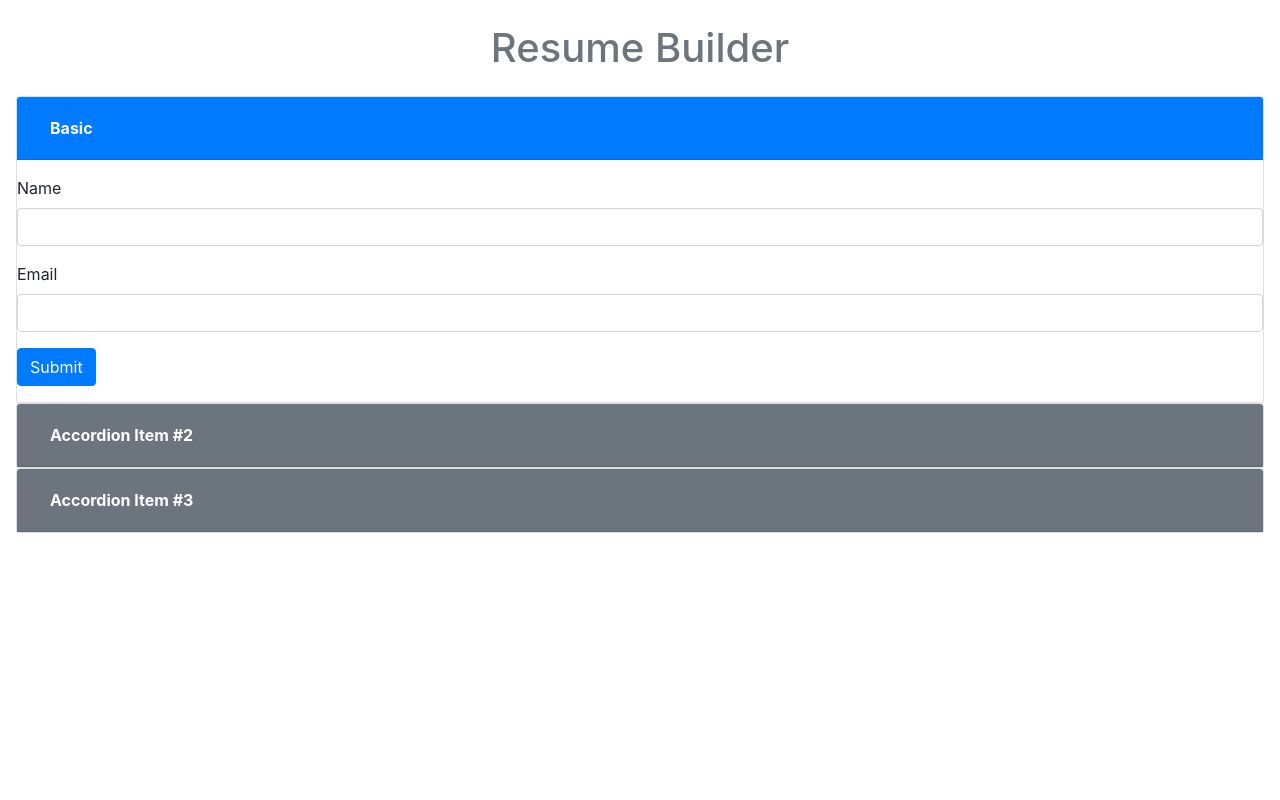
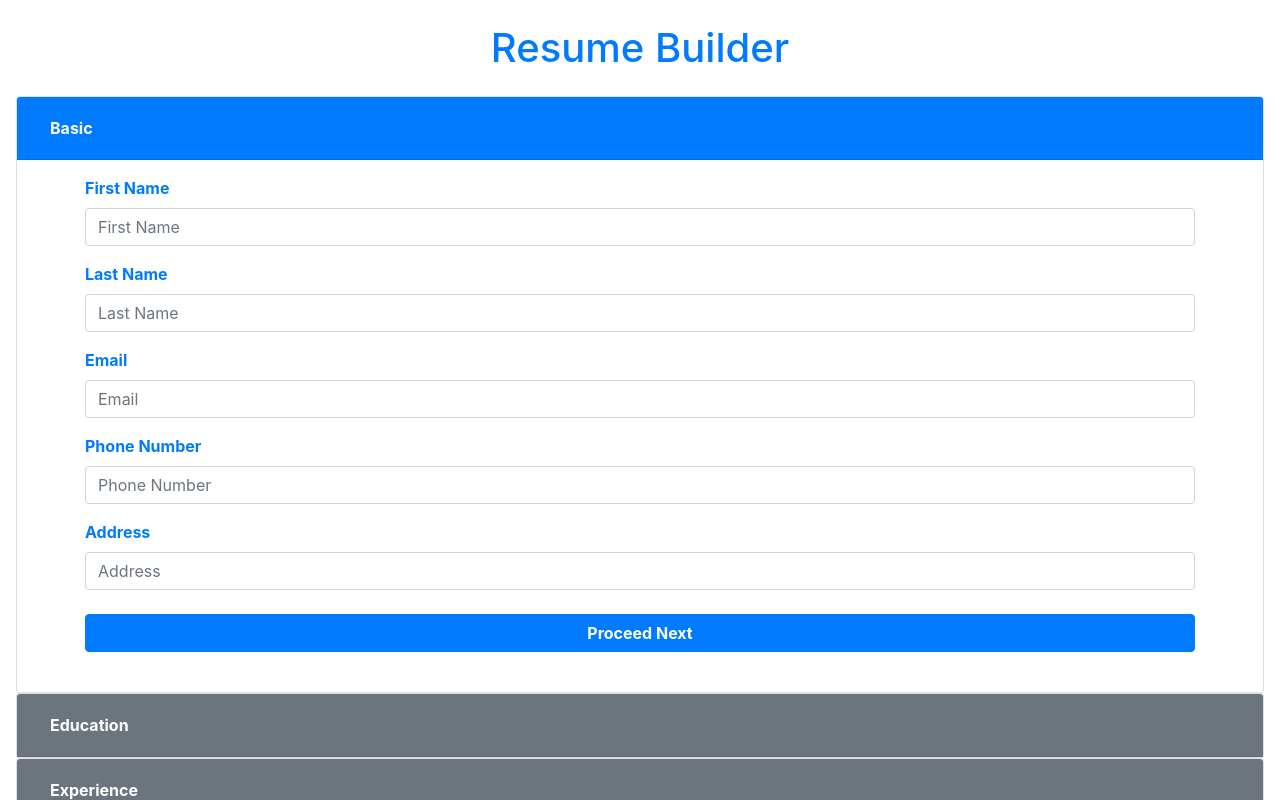
Before and after one commit to Anjani-prog/resume-builder, a React (Create React App) app: page / in a window 1280 px wide. Shown: the top 800 px of the page. Built offline with nearby package versions, Linux system fonts and the light colour scheme.

Commit message:
updated form

```diff
--- a/src/App.js
+++ b/src/App.js
@@ -20,7 +20,7 @@ function App() {
   return (
     <Provider store={store}>
       <BrowserRouter>
-        <h1 className="d-flex justify-content-center align-items-center text-secondary my-4">
+        <h1 className="d-flex justify-content-center align-items-center text-primary my-4">
           Resume Builder
         </h1>
         <Routes>
--- a/src/Components/input.js
+++ b/src/Components/input.js
@@ -1,15 +1,18 @@
-import React from "react";
+import React, { Fragment } from "react";
 
-export const Input = ({ name, value, onChange }) => {
+export const myInput = (props) => {
+  const { input, type, meta } = props;
   return (
-    <input
-      type="text"
-      className="form-control"
-      id={name}
-      name={name}
-      //   value={value}
-      //   onChange={onChange}
-      required
-    />
+    <Fragment>
+      <input
+        className="form-control"
+        {...props.input}
+        type={props.type}
+        placeholder={props.placeholder}
+      />
+      {meta.error && meta.touched && (
+        <div className="alert alert-danger">{meta.error}</div>
+      )}
+    </Fragment>
   );
 };
--- a/src/Pages/EditResumePage/BasicForm.js
+++ b/src/Pages/EditResumePage/BasicForm.js
@@ -1,56 +1,115 @@
-import React from "react";
+import React, { Component } from "react";
 import { Field, reduxForm } from "redux-form";
+import { myInput } from "../../Components/input";
+import {
+  requiredInput,
+  validateEmail,
+  validatePhoneNumber,
+} from "../../Validation/index";
+import "react-redux";
+import "redux";
 
-const renderField = ({
-  input,
-  label,
-  type,
-  meta: { touched, error },
-  handleFieldChange,
-}) => (
-  <div className="form-group">
-    <label>{label}</label>
-    <div>
-      <input
-        {...input}
-        type={type}
-        className="form-control"
-        value={input.value || ""} // Set the value of the input field
-        onChange={(e) => handleFieldChange(input.name, e.target.value)}
-      />
-      {touched && error && <span className="text-danger">{error}</span>}
-    </div>
-  </div>
-);
+class BasicForm extends Component {
+  render() {
+    const { handleSubmit } = this.props;
+    return (
+      <div className="container">
+        <div className="row justify-content-center">
+          <div className="col-md-12">
+            <form onSubmit={handleSubmit}>
+              <div className="form-group">
+                <label
+                  className="text-primary font-weight-bold"
+                  htmlFor="firstName"
+                >
+                  First Name
+                </label>
+                <Field
+                  name="firstName"
+                  component={myInput}
+                  type="text"
+                  placeholder="First Name"
+                  validate={[requiredInput]}
+                />
+              </div>
+              <div className="form-group">
+                <label
+                  className="text-primary font-weight-bold"
+                  htmlFor="lastName"
+                >
+                  Last Name
+                </label>
+                <Field
+                  name="lastName"
+                  component={myInput}
+                  type="text"
+                  placeholder="Last Name"
+                  validate={[requiredInput]}
+                />
+              </div>
+              <div className="form-group">
+                <label
+                  className="text-primary font-weight-bold"
+                  htmlFor="email"
+                >
+                  Email
+                </label>
+                <Field
+                  name="email"
+                  component={myInput}
+                  type="email"
+                  placeholder="Email"
+                  validate={[validateEmail]}
+                />
+              </div>
+              <div className="form-group">
+                <label
+                  className="text-primary font-weight-bold"
+                  htmlFor="phoneNumber"
+                >
+                  Phone Number
+                </label>
+                <Field
+                  name="phoneNumber"
+                  component={myInput}
+                  type="text"
+                  placeholder="Phone Number"
+                  validate={[validatePhoneNumber]}
+                />
+              </div>
+              <div className="form-group">
+                <label
+                  className="text-primary font-weight-bold"
+                  htmlFor="phoneNumber"
+                >
+                  Address
+                </label>
+                <Field
+                  name="address"
+                  component={myInput}
+                  type="text"
+                  placeholder="Address"
+                  validate={[requiredInput]}
+                />
+              </div>
 
-let Form = ({ handleSubmit, handleFieldChange, values }) => (
-  <form onSubmit={handleSubmit}>
-    <div className="mb-3">
-      <Field
-        name="name"
-        component={renderField}
-        type="text"
-        label="Name"
-        handleFieldChange={handleFieldChange}
-      />
-    </div>
-    <div className="mb-3">
-      <Field
-        name="email"
-        component={renderField}
-        type="email"
-        label="Email"
-        handleFieldChange={handleFieldChange}
-      />
-    </div>
-    <button type="submit" className="btn btn-primary">
-      Submit
-    </button>
-  </form>
-);
+              <button
+                type="submit"
+                label="submit"
+                className="btn btn-primary btn-block my-4 font-weight-bold"
+              >
+                Proceed Next
+              </button>
+            </form>
+          </div>
+        </div>
+      </div>
+    );
+  }
+}
 
-Form = reduxForm({
-  form: "myForm",
-})(Form);
+BasicForm = reduxForm({
+  form: "login",
+})(BasicForm);
 
-export default Form;
+export default BasicForm;
--- a/src/Pages/EditResumePage/index.js
+++ b/src/Pages/EditResumePage/index.js
@@ -1,139 +1,110 @@
-import React, { useState } from "react";
-import UserForm from "./BasicForm";
+import React, { useState, useRef } from "react";
 import { useSelector, useDispatch } from "react-redux";
 import Form from "./BasicForm";
-import { updateField, resetForm } from "../../Redux/reducers/basicSlice";
+import { updatePersonalInfo, updateMenu } from "../../Redux/reducer";
 
-export default function EditResume() {
-  const [openItem, setOpenItem] = useState(0);
+const withAccordion = (WrappedComponent) => {
+  return function AccordionWrapper(props) {
+    const menu = useSelector((state) => state.resume.menu);
+    const dispatch = useDispatch();
 
-  const handleItemClick = (itemIndex) => {
-    if (openItem === itemIndex) {
-      // Clicked on already open item, close it
-      setOpenItem(null);
-    } else {
-      // Clicked on a different item, open it
-      setOpenItem(itemIndex);
-    }
+    const isItemOpen = (itemId) => {
+      return menu === itemId;
     };
 
-  const isItemOpen = (itemIndex) => {
-    return openItem === itemIndex;
-  };
-
-  const form = useSelector((state) => state.form);
-  const dispatch = useDispatch();
-
-  const handleSubmit = (values) => {
-    // Handle form submission here, e.g., dispatch an action or make an API call
-    console.log(values);
-    dispatch(resetForm());
-  };
-
-  const handleFieldChange = (field, value) => {
-    console.log(field, value);
-    dispatch(updateField({ field, value }));
+    const handleItemClick = (itemId) => {
+      dispatch(updateMenu(itemId));
     };
 
     return (
-    <div className="mx-3" id="accordion">
+      <WrappedComponent
+        {...props}
+        isItemOpen={isItemOpen}
+        handleItemClick={handleItemClick}
+      />
+    );
+  };
+};
+
+const Accordion = ({ item, isItemOpen, handleItemClick }) => {
+  return (
     <div className="card">
       <div
         className={`card-header ${
-            isItemOpen(0) ? "bg-primary" : "bg-secondary"
+          isItemOpen(item?.id) ? "bg-primary" : "bg-secondary"
         }`}
-          id="headingOne"
-          onClick={() => handleItemClick(0)}
+        id={`heading${item?.id}`}
+        onClick={() => handleItemClick(item?.id)}
       >
         <h5 className="mb-0">
           <button
             className="btn btn-link text-white font-weight-bold"
             data-toggle="collapse"
-              data-target="#collapseOne"
-              aria-expanded={isItemOpen(0) ? "true" : "false"}
-              aria-controls="collapseOne"
+            data-target={`#collapse${item?.id}`}
+            aria-expanded={isItemOpen(item?.id) ? "true" : "false"}
+            aria-controls={`collapse${item?.id}`}
           >
-              Basic
+            {item?.name}
           </button>
         </h5>
       </div>
 
       <div
-          id="collapseOne"
-          className={`collapse ${isItemOpen(0) ? "show" : ""}`}
-          aria-labelledby="headingOne"
+        id={`collapse${item?.id}`}
+        className={`collapse ${isItemOpen(item?.id) ? "show" : ""}`}
+        aria-labelledby={`heading${item?.id}`}
         data-parent="#accordion"
       >
-          <div className="my-3">
-            <Form
-              onSubmit={handleSubmit}
-              handleFieldChange={handleFieldChange}
-            />
-          </div>
-        </div>
-      </div>
-
-      <div className="card">
-        <div
-          className={`card-header ${
-            isItemOpen(1) ? "bg-primary" : "bg-secondary"
-          }`}
-          id="headingTwo"
-          onClick={() => handleItemClick(1)}
-        >
-          <h5 className="mb-0">
-            <button
-              className="btn btn-link text-white font-weight-bold"
-              data-toggle="collapse"
-              data-target="#collapseTwo"
-              aria-expanded={isItemOpen(1) ? "true" : "false"}
-              aria-controls="collapseTwo"
-            >
-              Accordion Item #2
-            </button>
-          </h5>
-        </div>
-
-        <div
-          id="collapseTwo"
-          className={`collapse ${isItemOpen(1) ? "show" : ""}`}
-          aria-labelledby="headingTwo"
-          data-parent="#accordion"
-        >
-          <div className="card-body">Content for Accordion Item #2</div>
-        </div>
-      </div>
-
-      <div className="card">
-        <div
-          className={`card-header ${
-            isItemOpen(2) ? "bg-primary" : "bg-secondary"
-          }`}
-          id="headingThree"
-          onClick={() => handleItemClick(2)}
-        >
-          <h5 className="mb-0">
-            <button
-              className="btn btn-link text-white font-weight-bold"
-              data-toggle="collapse"
-              data-target="#collapseThree"
-              aria-expanded={isItemOpen(2) ? "true" : "false"}
-              aria-controls="collapseThree"
-            >
-              Accordion Item #3
-            </button>
-          </h5>
-        </div>
-
-        <div
-          id="collapseThree"
-          className={`collapse ${isItemOpen(2) ? "show" : ""}`}
-          aria-labelledby="headingThree"
-          data-parent="#accordion"
-        >
-          <div className="card-body">Content for Accordion Item #3</div>
-        </div>
+        <div className="my-3">{item?.component}</div>
       </div>
     </div>
   );
+};
+
+const EnhancedAccordion = withAccordion(Accordion);
+
+export default function EditResume() {
+  const dispatch = useDispatch();
+
+  const SubmitBasic = (inputs) => {
+    console.log("Submit Basic Info");
+    dispatch(updatePersonalInfo(inputs));
+    dispatch(updateMenu(1));
+  };
+
+  const SubmitEducation = (inputs) => {
+    console.log("Submit Education Info");
+    dispatch(updatePersonalInfo(inputs));
+    dispatch(updateMenu(2));
+  };
+
+  const MENUS = [
+    { name: "Basic", component: <Form onSubmit={SubmitBasic} />, id: 0 },
+    {
+      name: "Education",
+      component: <Form onSubmit={SubmitEducation} />,
+      id: 1,
+    },
+    { name: "Experience", component: <Form onSubmit={SubmitBasic} />, id: 2 },
+    { name: "Skills", component: <Form onSubmit={SubmitBasic} />, id: 3 },
+  ];
+
+  const buildResume = () => {
+    console.log("dhsag");
+  };
+  return (
+    <div className="mx-3" id="accordion">
+      {MENUS.map((item, index) => (
+        <EnhancedAccordion key={index} item={item} />
+      ))}
+      <button
+        type="submit"
+        label="submit"
+        className="btn btn-primary btn-block my-4 font-weight-bold"
+        onClick={() => buildResume()}
+      >
+        Submit Details
+      </button>
+    </div>
+  );
 }
--- /dev/null
+++ b/src/Redux/reducer.js
@@ -0,0 +1,79 @@
+import { createSlice } from "@reduxjs/toolkit";
+
+// Initial state
+const initialState = {
+  menu: 0,
+  personalInfo: {
+    firstName: "",
+    lastName: "",
+    email: "",
+    phoneNumber: "",
+    address: "",
+  },
+  education: [],
+  experience: [],
+  skills: [],
+};
+
+// Reducer slice
+const resumeSlice = createSlice({
+  name: "resume",
+  initialState,
+  reducers: {
+    updateMenu: (state, action) => {
+      state.menu = action.payload;
+    },
+    updatePersonalInfo: (state, action) => {
+      state.personalInfo = action.payload;
+    },
+    // addEducation: (state, action) => {
+    //   state.education.push(action.payload);
+    // },
+    // updateEducation: (state, action) => {
+    //   const { index, education } = action.payload;
+    //   state.education[index] = education;
+    // },
+    // deleteEducation: (state, action) => {
+    //   const index = action.payload;
+    //   state.education.splice(index, 1);
+    // },
+    // addExperience: (state, action) => {
+    //   state.experience.push(action.payload);
+    // },
+    // updateExperience: (state, action) => {
+    //   const { index, experience } = action.payload;
+    //   state.experience[index] = experience;
+    // },
+    // deleteExperience: (state, action) => {
+    //   const index = action.payload;
+    //   state.experience.splice(index, 1);
+    // },
+
+    // addSkill: (state, action) => {
+    //   state.experience.push(action.payload);
+    // },
+    // updateSkill: (state, action) => {
+    //   const { index, experience } = action.payload;
+    //   state.experience[index] = experience;
+    // },
+    // deleteSkill: (state, action) => {
+    //   const index = action.payload;
+    //   state.experience.splice(index, 1);
+    // },
+  },
+});
+
+// Actions
+export const {
+  updatePersonalInfo,
+  updateMenu,
+  //   addEducation,
+  //   updateEducation,
+  //   deleteEducation,
+  //   addExperience,
+  //   updateExperience,
+  //   deleteExperience,
+} = resumeSlice.actions;
+
+// Reducer
+export default resumeSlice.reducer;
--- a/src/Redux/reducers/basicSlice.js
+++ /dev/null
@@ -1,24 +0,0 @@
-import { createSlice } from "@reduxjs/toolkit";
-
-const initialState = {
-  name: "",
-  email: "",
-};
-
-const formSlice = createSlice({
-  name: "form",
-  initialState,
-  reducers: {
-    updateField: (state, action) => {
-      const { field, value } = action.payload;
-      state[field] = value;
-    },
-    resetForm: (state) => {
-      state.name = "";
-      state.email = "";
-    },
-  },
-});
-
-export const { updateField, resetForm } = formSlice.actions;
-export default formSlice.reducer;
--- /dev/null
+++ b/src/Validation/index.js
@@ -0,0 +1,14 @@
+export const requiredInput = (input, props) =>
+  input ? undefined || "" : `Input is required`;
+
+export const validateEmail = (input) => {
+  const emailRegex = /^[A-Z0-9._%+-]+@[A-Z0-9.-]+\.[A-Z]{2,}$/i;
+  return emailRegex.test(input) ? undefined : "Invalid email address";
+};
+
+export const validatePhoneNumber = (input) => {
+  const phoneRegex = /^\d{10}$/;
+  return phoneRegex.test(input)
+    ? undefined
+    : "Invalid phone number (10 digits maximum)";
+};
```
Also changed, not shown: src/Redux/reducers/experienceReducer.js (deleted, +0 -26 lines), src/Redux/store.js (+9 -7 lines), src/Redux/reducers/educationReducer.js (deleted). Lines whose indentation alone changed are shown as unchanged.
